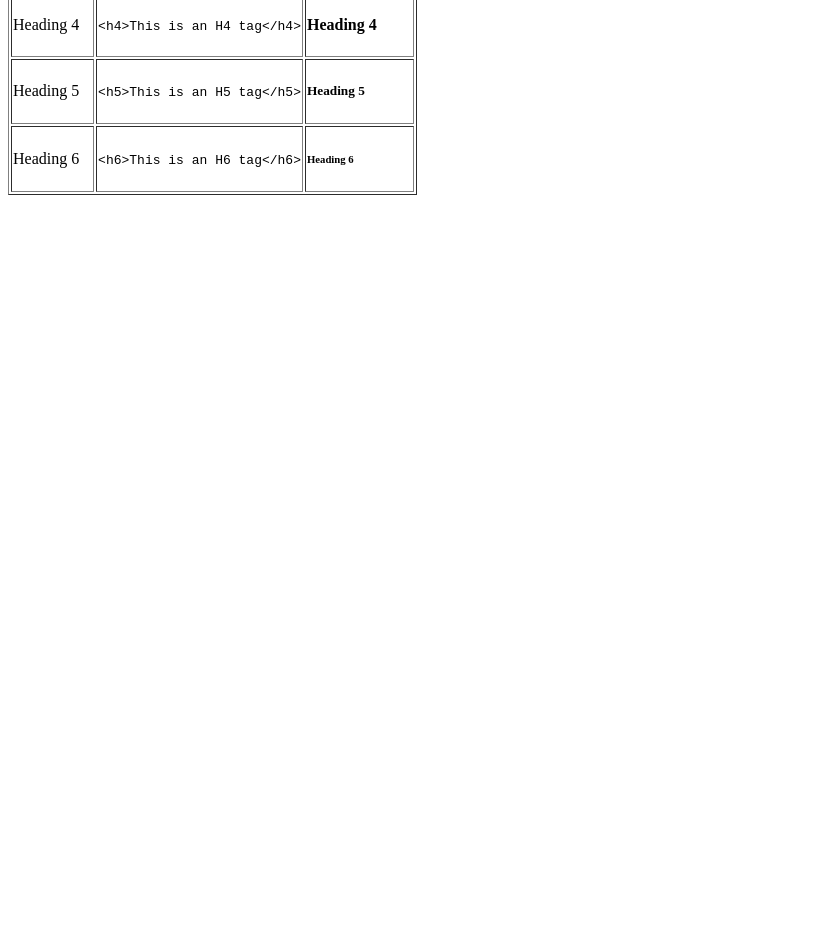
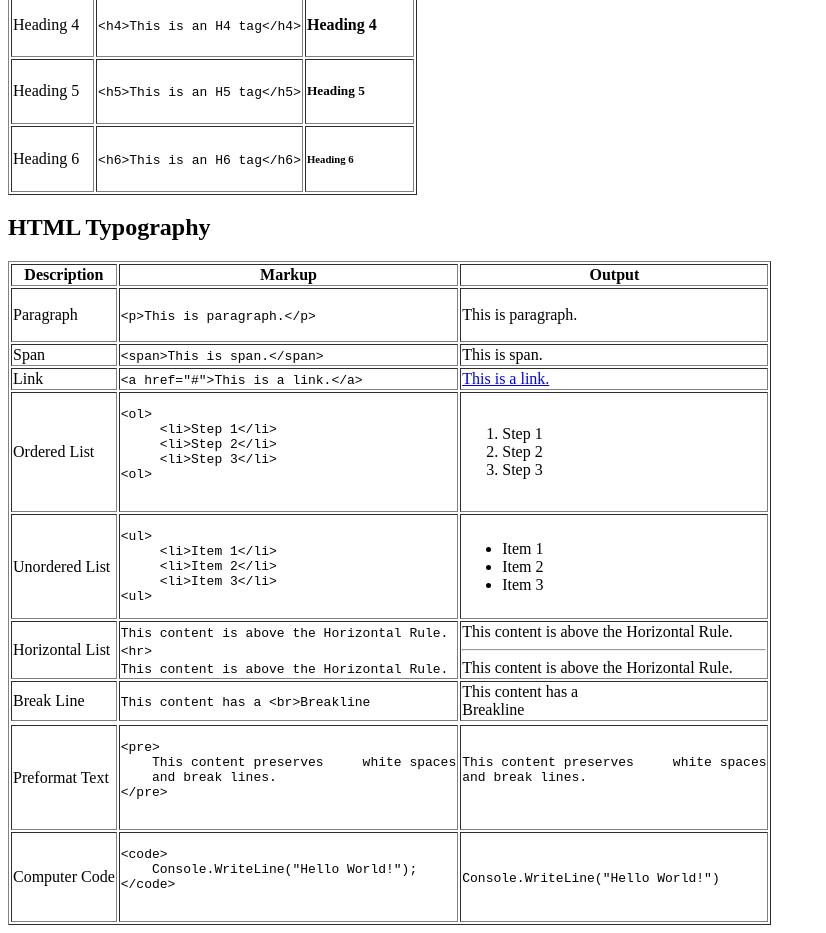
Before and after one commit to Adonicavilla/PRIN135-Prelim-Exam, a plain HTML site: page index.html in a window 1280 px wide. Shown: the part 500-1433 px from the top of the page, without its empty margins (0-826 px from the left). Before the commit the page ends 800 px from the top, so only its background shows below. Drawn offline with Linux system fonts and the light colour scheme.

Commit message:
HTML Formatting

```diff
--- a/index.html
+++ b/index.html
@@ -13,7 +13,7 @@
         <li><a href="">HTML Table</a></li>
         <li><a href="">HTML Forms</a></li>
     </ul>
-    <section>
+    <section id="Headers">
         <h2>HTML Headers</h2>
         <table border="1">
         <thead>
@@ -56,9 +56,109 @@
                 <td><h6>Heading 6</h6></td>
             </tr>
         </tbody>
+    </table>
     </section>
+    <!-- HTML Typography -->
+    <section id="Typography">
+        <h2>HTML Typography</h2>
+        <table border="1">
+            <thead>
+                <tr>
+                    <th> Description</th>
+                    <th> Markup</th>
+                    <th> Output</th>
+                </tr>
+            </thead>
+            <tbody>
+                <tr>
+                    <td>Paragraph</td>
+                    <td><code>&lt;p&gt;This is paragraph.&lt;/p&gt;
+                    </code></td>
+                    <td><p>This is paragraph. </p>  </td>
+                </tr>
+                <tr>
+                    <td>Span</td>
+                    <td><code>&lt;span&gt;This is span.&lt;/span&gt;</code></td>
+                    <td><span>This is span.</span> </td>
+                </tr>
+                <tr>
+                    <td>Link</td>
+                    <td><code>&lt;a href="#"&gt;This is a link.&lt;/a&gt;</code></td>
+                    <td><a href="#">This is a link.</a></td>
+                </tr>
+                <tr>
+                    <td>Ordered List</td>
+                    <td>
+                        <code> <pre>&lt;ol&gt;
+     &lt;li&gt;Step 1&lt;/li&gt;
+     &lt;li&gt;Step 2&lt;/li&gt;
+     &lt;li&gt;Step 3&lt;/li&gt;
+&lt;ol&gt;
+                     </pre></code></td>
+                    <td><ol>
+                        <li>Step 1</li>
+                        <li>Step 2</li>
+                        <li>Step 3</li>
+                    </ol></td>
+                </tr>
+                <tr>
+                    <td>Unordered List</td>
+                    <td><code> <pre>&lt;ul&gt;
+     &lt;li&gt;Item 1&lt;/li&gt;
+     &lt;li&gt;Item 2&lt;/li&gt;
+     &lt;li&gt;Item 3&lt;/li&gt;
+&lt;ul&gt;</pre></code></td>
+                    <td><ul>
+                        <li>Item 1</li>
+                        <li>Item 2</li>
+                        <li>Item 3</li>
+                    </ul></td>
+                </tr>
+                <tr>
+                    <td>Horizontal List</td>
+                    <td><code>This content is above the Horizontal Rule. <br>
+                        &lt;hr&gt;<br>This content is above the Horizontal Rule.
+                    </code></td>
+                    <td>This content is above the Horizontal Rule.
+                        <hr>
+                        This content is above the Horizontal Rule.
+                    </td>
+                </tr>
+                <tr>
+                    <td>Break Line</td>
+                    <td><code>This content has a &lt;br&gt;Breakline</code></td>
+                    <td>This content has a <br>Breakline</td>
+                </tr>
+                <tr></tr>
+                    <td>Preformat Text</td>
+                    <td><code><pre>&lt;pre&gt;
+    This content preserves     white spaces
+    and break lines.
+&lt;/pre&gt;
+                    </pre></code></td>
+                    <td><pre>
+This content preserves     white spaces
+and break lines.
+                        </pre></td>
+                </tr>
+                <tr>
+                    <td>Computer Code</td>
+                    <td><code><pre>&lt;code&gt;
+    Console.WriteLine("Hello World!");
+&lt;/code&gt;
+                    </pre>
+                    </code></td>
+                    <td><code>Console.WriteLine("Hello World!")</code></td>
+                </tr>
+            </tbody>
+        </table>
+    </section>
+    <!-- HTML Typography end -->
+
+    <!-- HTML Formatting -->
+     <section id="Formatting">
 
 
+     </section>
 
-    </table>
 </body>
```
